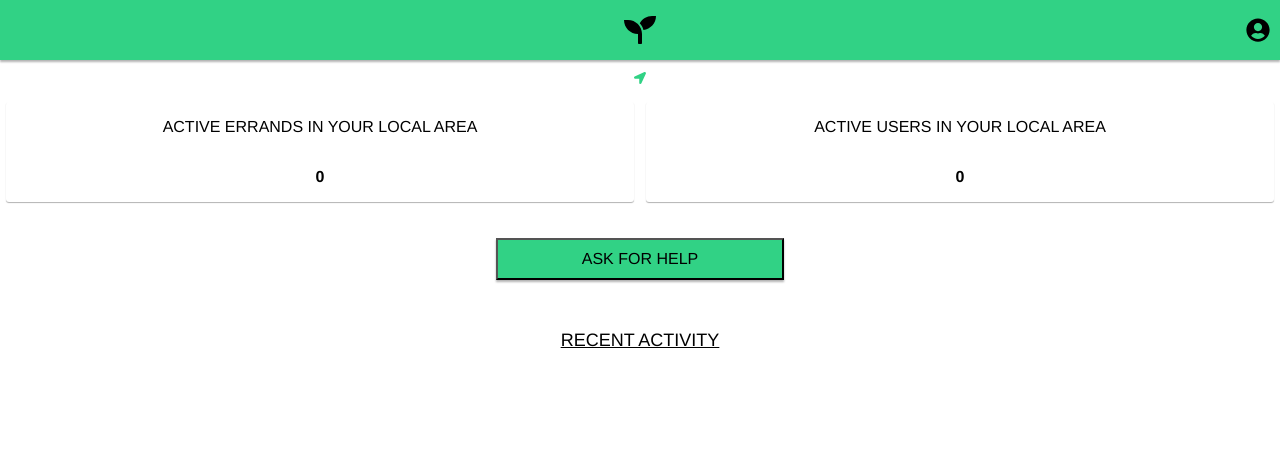
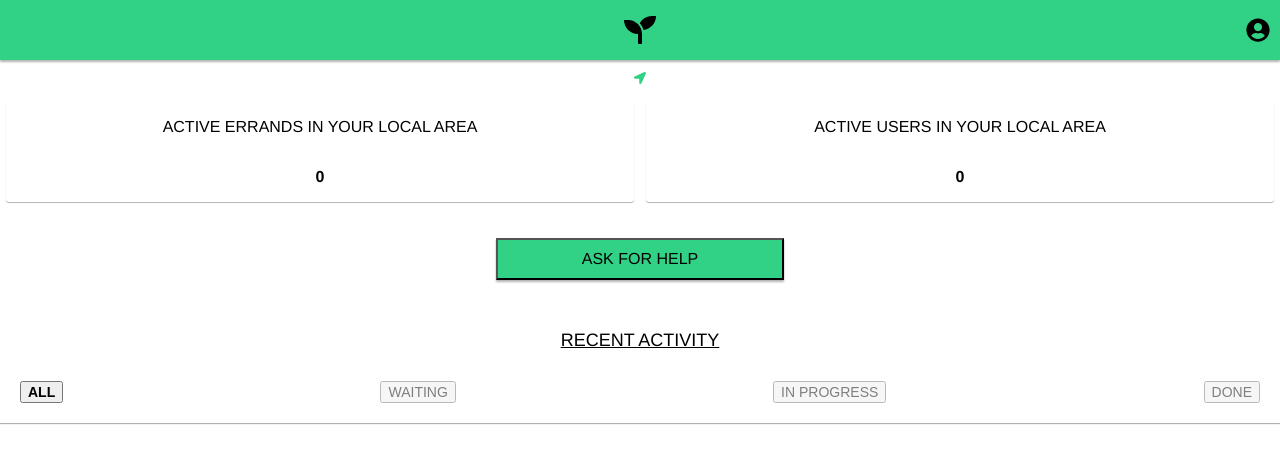
Before and after one commit to Vlad-Ber/Local_Heroes, a React (Create React App) app: page /home in a window 1280 px wide. Shown: the top 464 px of the page. Built offline with nearby package versions, Linux system fonts and the light colour scheme; no server answers.

Commit message:
filter options for EventItemListView

```diff
--- /dev/null
+++ b/src/components/EventItemList.js
@@ -0,0 +1,18 @@
+import React from "react"
+
+import EventItem from "./EventItem.js";
+
+function EventItemList(props){
+
+    return props.errands.map((errand, i) => (
+
+      <EventItem
+        key={i}
+        fullView={false}
+        errand={errand}
+      />
+
+    ));
+}
+
+export default EventItemList;
--- a/src/components/EventItemListView.js
+++ b/src/components/EventItemListView.js
@@ -1,18 +1,51 @@
-import React from "react";
+import React, { useState } from "react";
 
-import EventItem from "./EventItem.js";
+import styled from "styled-components"
+
+import EventItemList from "./EventItemList.js";
 
 function EventItemListView(props){
 
-    return props.errands.map((errand, i) => (
+  const [parameter, setParameter] = useState("all");
 
-      <EventItem
-        key={i}
-        fullView={false}
-        errand={errand}
-      />
+  const getAllErrands = () => {
+    setParameter("all")
+  }
+  const getWaitingErrands = () => {
+    setParameter("waiting")
+  }
+  const getInProgressErrands = () => {
+    setParameter("inProgress")
+  }
+  const getDoneErrands = () => {
+    setParameter("done")
+  }
 
-    ));
+  return (
+    <div>
+      <ParameterButtonsWrapper>
+        <ParameterButton active={parameter === "all" ? true : false} onClick={getAllErrands}>All</ParameterButton>
+        <ParameterButton active={parameter === "waiting" ? true : false} onClick={getWaitingErrands}>Waiting</ParameterButton>
+        <ParameterButton active={parameter === "inProgress" ? true : false} onClick={getInProgressErrands}>In progress</ParameterButton>
+        <ParameterButton active={parameter === "done" ? true : false} onClick={getDoneErrands}>Done</ParameterButton>
+      </ParameterButtonsWrapper>
+      <EventItemList errands={parameter === "all" ? props.errands : props.errands.filter(errand => errand.status === parameter)}/>
+    </div>
+  );
 }
 
+const ParameterButtonsWrapper = styled.div`
+  display: flex;
+  justify-content: space-between;
+  padding: 20px;
+  box-shadow: 0px 1px 1px rgba(0, 0, 0, 0.3);
+`;
+
+const ParameterButton = styled.button`
+  font-size: 14px;
+  text-transform: uppercase;
+  font-weight: ${props => props.active ? "700" : "500"};
+  opacity: ${props => props.active ? "1" : "0.5"}
+`;
+
 export default EventItemListView;
```
